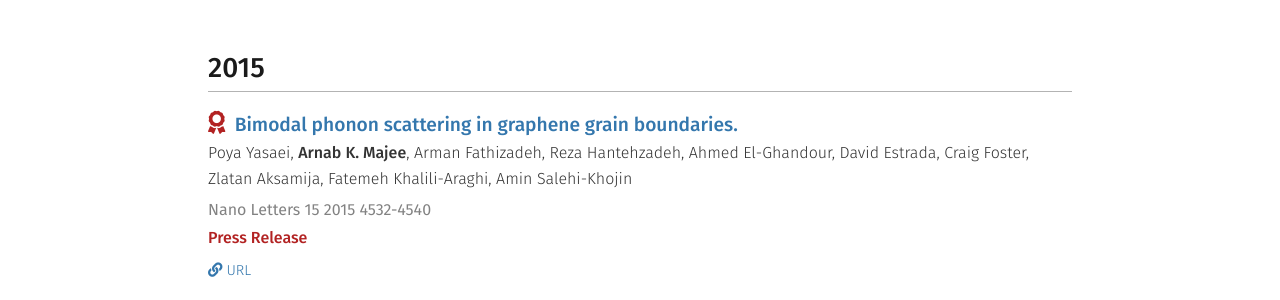
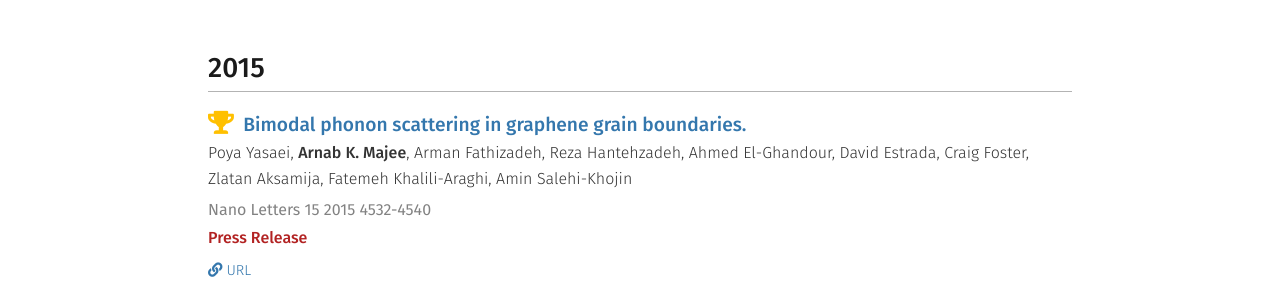
Before and after one commit to arnabmajee/arnabmajee.github.io, a Jekyll site: the page built from publications.md, in a window 1280 px wide. Shown: the part 2072-2372 px from the top of the page. Built offline with Jekyll 4.4.1, drawn with Linux system fonts in a browser that asks for light colours; nearby versions of some CDN libraries; a style sheet for code colours, icons or effects is not loaded.

Commit message:
functional

```diff
--- a/_includes/head.html
+++ b/_includes/head.html
@@ -4,8 +4,8 @@
   <meta name="viewport" content="width=device-width, initial-scale=1">
   <meta name="application-name" content="{{ site.title }}">
   <meta name="theme-color" content="#572c9f">
-  <link rel="shortcut icon" href="{{ '/favicon.ico' | relative_url }}"/>
-  <link rel="icon" type="image/png" href="{{ '/favicon.png' | relative_url }}" sizes="250x250" />
+  <link rel="shortcut icon" href="{{ '/favicon_1.ico' | relative_url }}"/>
+  <link rel="icon" type="image/png" href="{{ '/favicon_1.png' | relative_url }}" sizes="250x250" />
 
   {% seo %}
 
--- a/_includes/publication.html
+++ b/_includes/publication.html
@@ -1,7 +1,7 @@
 {% capture anchor %}{% if pub.id %}{{ pub.id }}{% else %}{{ (pub.title | slugify) }}{% endif %}{% endcapture %}
 
 <div class="publication" data-pub='{{ pub | jsonify | escape }}'>
-  <h3 id="{{ anchor }}">{% for award in pub.awards %}<i class="fas fa-{% if award == "Best Paper Award" %}trophy{% else %}award{% endif %} award-icon" title="{{ award }}"></i> {% endfor %}{{ pub.title }}</h3>
+  <h3 id="{{ anchor }}">{% for award in pub.awards %}<i class="fas fa-{% if award == "Press Release" %}trophy{% else %}award{% endif %} award-icon" title="{{ award }}"></i> {% endfor %}{{ pub.title }}</h3>
   <div class="authors">
     {% for author in pub.authors %}{% include person person=author %}{% unless forloop.last %}, {% endunless %}
     {% endfor %}
@@ -28,11 +28,11 @@
     </p>
   {% endif %}
 
-  {% if pub.tweet %}
+<!--  {% if pub.tweet %}
     <a href="https://twitter.com/intent/tweet?text={{ pub.tweet }}&url={{ site.production_url }}/publications/%23{{ anchor }}&via=sominw&related=sominw" class="tweet">
       <i class="fab fa-twitter"></i> <span class="message">{{ pub.tweet }}</span>
     </a>
-  {% endif %}
+  {% endif %} -->
 
   {% if pub.awards %}
     <div class="awards">
```
Also changed, not shown: index.md (+1 -1 lines), favicon_1.PNG (renamed from Lablogo.PNG), favicon_1.ico (added).
